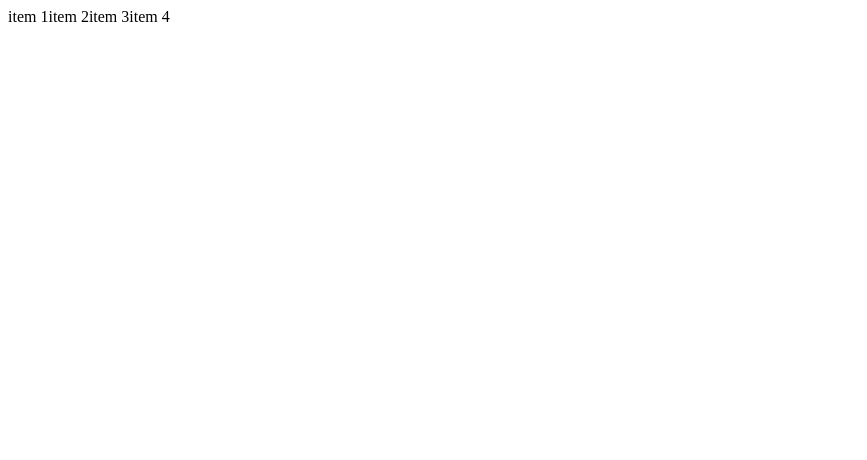
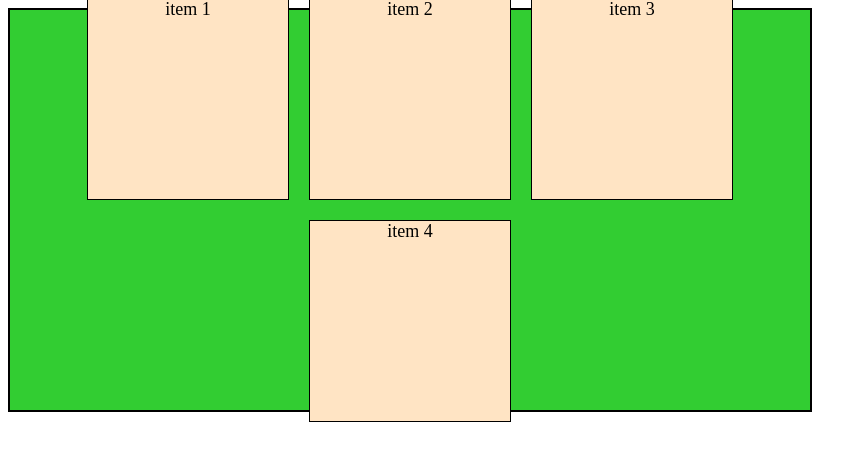
Before and after one commit to code-Afif/CSS-ECE1, a plain HTML site: page using-flex-box.html in a window 1280 px wide. Shown: the whole page, without its empty margins (0-867 px from the left). Drawn offline with Linux system fonts and the light colour scheme.

Commit message:
added extra info for styling flex box

```diff
--- a/styling-flex-box.css
+++ b/styling-flex-box.css
@@ -1,3 +1,29 @@
 .container{
     display: flex;
+    flex-direction: row;
+    height: 400px;
+    width: 800px;
+    background-color: limegreen;
+    border: 2px solid black;
+    flex-wrap: wrap;
+    /* multiple type of flex wrap => wrap | nowrap | wrap-revers  */
+    justify-content: center;
+    /* multiple type of justify-content => space-center | flex-start | flex-end | center | space-around   */
+    align-items: center;
+    /* this is sused to align items on vertical axis
+    multiple types of align items => flex-start | flex-end | strech | center | space-between | space-around | space between | space evenly */
+    align-content: center;
+    gap: 20px;
 }
+.item{
+    height: 200px;
+    width: 200px;
+    background-color: bisque;
+    border: 1px solid black;
+    text-align: center;
+    font-family: 'algerian';
+    font-size: large;
+}
+.item3{
+    order: -1;
+}
```
